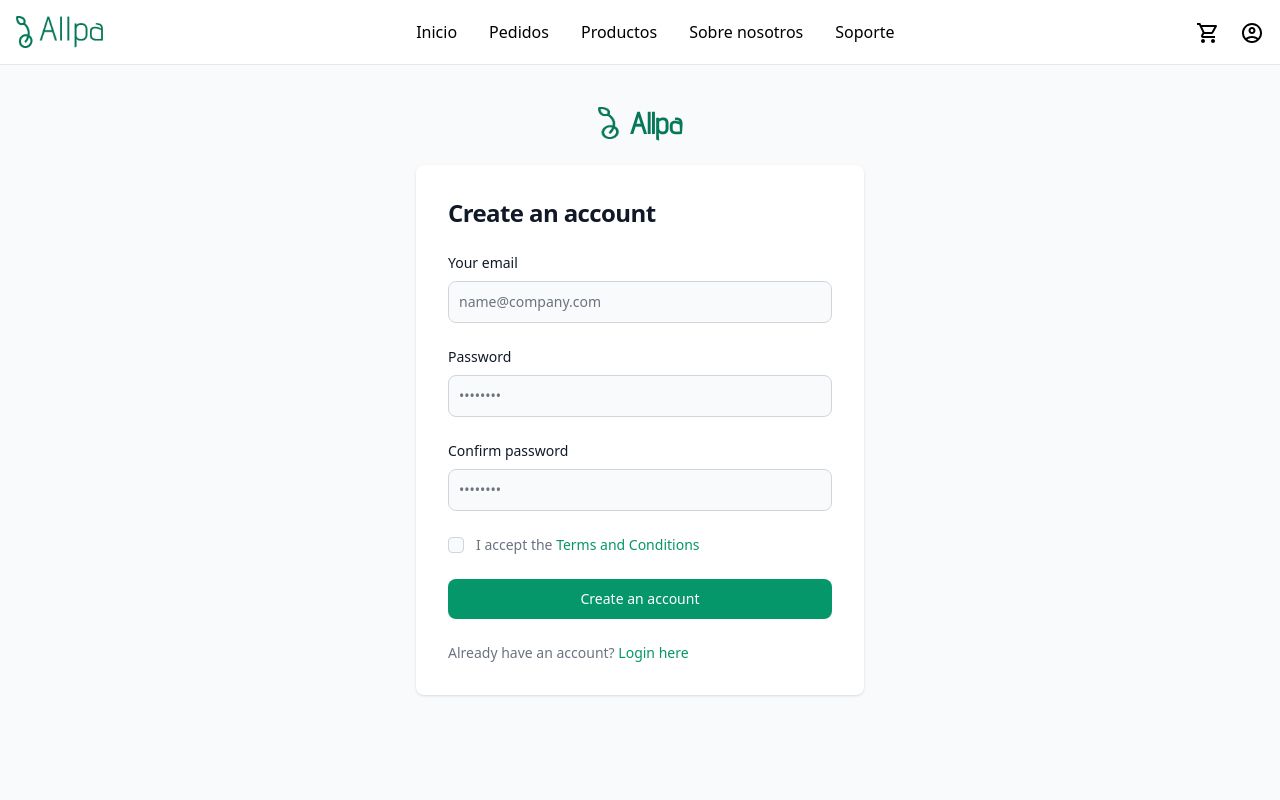
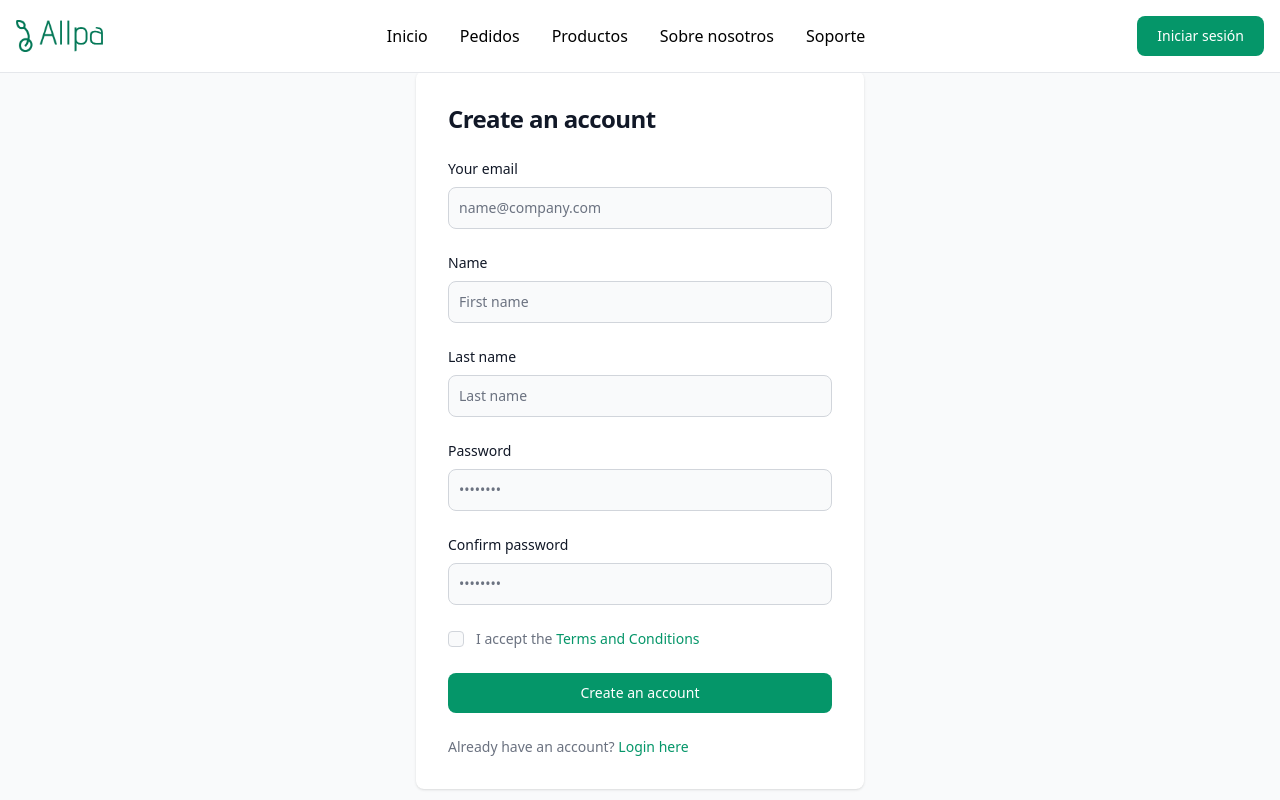
Before and after one commit to grandaz/Allpa-Ing-Soft-II, a React (Vite) app: page /register in a window 1280 px wide. Built offline with nearby package versions, Linux system fonts and the light colour scheme.

Commit message:
sprint 1

```diff
--- a/src/App.tsx
+++ b/src/App.tsx
@@ -15,7 +15,10 @@ import QuickViewPedido from './components/DetallePedido/DetallePedido'
 
 export default class App extends Component {
 
+
+
   render() {
+
     return (
       <Router>
         <LandingNavBar></LandingNavBar>
--- a/src/api/order_items.ts
+++ b/src/api/order_items.ts
@@ -3,10 +3,10 @@ import Base from './base'
 class OrderItemsAPI {
     static endpoint = '/order_items';
 
-    static async create(orderDetailObj: any) {
+    static async create(orderItemsObj: any) {
         try {
-            // Ensure that orderDetailObj matches the expected structure of your API and database
-            const response = await Base.post(this.endpoint, orderDetailObj);
+            // Ensure that orderItemsObj matches the expected structure of your API and database
+            const response = await Base.post(this.endpoint, orderItemsObj);
             console.log('POST Response:', response); // Log the response for debugging
             return response.data;
         } catch (error) {
--- a/src/components/Cards/CardPedido.tsx
+++ b/src/components/Cards/CardPedido.tsx
@@ -7,6 +7,7 @@ import {
 } from "@material-tailwind/react";
 import GreenButton from "../Inputs/GreenButton";
 import { Component } from "react"
+
 
 interface CardPedidoProps {
   profileImage: string
--- a/src/components/Cards/CardProducto.tsx
+++ b/src/components/Cards/CardProducto.tsx
@@ -14,6 +14,9 @@ interface CardProductoProps {
 }
 
 class CardProducto extends Component<CardProductoProps> {
+
+    private userItem = localStorage.getItem("user");
+    private user = this.userItem !== null ? JSON.parse(this.userItem) : null;
 
     constructor(props: CardProductoProps) {
         super(props);
@@ -51,7 +54,7 @@ class CardProducto extends Component<CardProductoProps> {
                 */}
                 </CardBody>
                 <CardFooter className="pt-0">
-                    <a href="/crearPedido"><GreenButton type="button" label="Añadir"></GreenButton></a>
+                    <a href={this.user !== null ? "/crearPedido" : "/login"}><GreenButton type="button" label="Añadir"></GreenButton></a>
                 </CardFooter>
             </Card>
         )
--- a/src/components/NavBar/LandingNavBar.tsx
+++ b/src/components/NavBar/LandingNavBar.tsx
@@ -9,11 +9,12 @@ interface LandingNavBarProps extends RouteComponentProps {}
 
 class LandingNavBar extends Component <LandingNavBarProps> {
 
+    private userItem = localStorage.getItem("user");
+    private user = this.userItem !== null ? JSON.parse(this.userItem) : null;
+
     constructor(props: LandingNavBarProps) {
         super(props);
     }
-
-    usuarioLogueado = true;
 
     render() {
         return (
@@ -25,7 +26,7 @@ class LandingNavBar extends Component <LandingNavBarProps> {
                         </a>
                         <div className="flex md:order-2">
                             {
-                                this.usuarioLogueado ? (
+                                this.user !== null ? (
                                     <div>
                                         <a href='#' className='pr-5'><ShoppingCartOutlinedIcon /></a>
                                         <a href='#'><AccountCircleOutlinedIcon /></a>
--- a/src/screens/CrearPedidoPage.tsx
+++ b/src/screens/CrearPedidoPage.tsx
@@ -173,9 +173,14 @@ class CrearPedidoPage extends Component<CrearPedidoPageProps, CrearPedidoPageSta
       .then((results) => {
         console.log('Order items created successfully:', results);
       })
+      .then(() => {
+        window.location.replace('/pedidos');
+      })
       .catch((error) => {
         console.error('Error creating order detail or items:', error);
       });
+
+
   }
 
   render() {
--- a/src/screens/LoginPage.tsx
+++ b/src/screens/LoginPage.tsx
@@ -2,18 +2,72 @@ import InputField from "../components/Inputs/InputField"
 import Logo from '../assets/icon1.png'
 import { Link } from "react-router-dom"
 import { Component } from "react"
-import ProductoAPI from './../api/products'
 import UserAPI from './../api/user'
+import User from "../classes/User"
 
-interface LoginPageProps{
+interface LoginPageProps { }
 
+interface LoginPageState {
+    users: User[];
+    email: string;
+    password: string;
 }
 
-class LoginPage extends Component<LoginPageProps>{
-
+class LoginPage extends Component<LoginPageProps, LoginPageState>{
 
     constructor(props: LoginPageProps) {
         super(props);
+        this.state = {
+            users: [],
+            email: '',
+            password: '',
+        }
+
+        this.handleInputChange = this.handleInputChange.bind(this);
+        this.handleSubmit = this.handleSubmit.bind(this);
+    }
+
+    componentDidMount() {
+        this.cargarUsuarios();
+    }
+
+    private cargarUsuarios() {
+        UserAPI.findAll()
+            .then((promise) => {
+                const data = promise.data;
+                this.setState({ users: data });
+                console.log(data);
+            })
+            .catch((error) => {
+                console.error("Error cargando usuarios:", error);
+            });
+    }
+
+    private handleInputChange(event: React.ChangeEvent<HTMLInputElement>) {
+        const { name, value } = event.target;
+        this.setState({
+            [name]: value,
+        } as unknown as Pick<LoginPageState, keyof LoginPageState>);
+    }
+
+    private handleSubmit(event: React.FormEvent<HTMLFormElement>) {
+        event.preventDefault();
+
+        const { email, password, users } = this.state;
+
+        const user = users.find((user) => user.email === email);
+
+        if (user) {
+            if (user.password === password) {
+                console.log('Authentication successful');
+                window.localStorage.setItem('user', JSON.stringify(user));
+                window.location.replace('/inicio');
+            } else {
+                console.log('Incorrect password');
+            }
+        } else {
+            console.log('User not found');
+        }
     }
 
     render() {
@@ -32,16 +86,16 @@ class LoginPage extends Component<LoginPageProps>{
                             <form className="space-y-4 md:space-y-6" action="/inicio">
                                 <div>
                                     <label htmlFor="email" className="block mb-2 text-sm font-medium text-gray-900">Your email</label>
-                                    <InputField type="email" name="email" id="email" placeholder="name@company.com"></InputField>
+                                    <InputField onChange={this.handleInputChange} type="email" name="email" id="email" placeholder="name@company.com"></InputField>
                                 </div>
                                 <div>
                                     <label htmlFor="password" className="block mb-2 text-sm font-medium text-gray-900">Password</label>
-                                    <InputField type="password" name="password" id="passdword" placeholder="••••••••"></InputField>
+                                    <InputField onChange={this.handleInputChange} type="password" name="password" id="passdword" placeholder="••••••••"></InputField>
                                 </div>
                                 <div className="flex items-center justify-between">
                                     <div className="flex items-start">
                                         <div className="flex items-center h-5">
-                                            <input id="remember" aria-describedby="remember" type="checkbox" className="w-4 h-4 border border-gray-300 rounded bg-gray-50" required></input>
+                                            <input id="remember" aria-describedby="remember" type="checkbox" className="w-4 h-4 border border-gray-300 rounded bg-gray-50"></input>
                                         </div>
                                         <div className="ml-3 text-sm">
                                             <label htmlFor="remember" className="text-gray-500">Remember me</label>
--- a/src/screens/PedidosPage.tsx
+++ b/src/screens/PedidosPage.tsx
@@ -2,6 +2,7 @@ import OrderDetails from "../classes/OrderDetails"
 import CardPedido from "../components/Cards/CardPedido"
 import { Component } from "react"
 import OrderDetailsAPI from "../api/order_details"
+import DefaultProfile from '../assets/default_profile.jpg'
 
 interface PedidosPageState {
     pedidos: OrderDetails[]
@@ -43,7 +44,7 @@ class PedidosPage extends Component<PedidosPageProps, PedidosPageState> {
                     {this.state.pedidos.map(pedido => (
                             <CardPedido
                                 key={pedido.ordetail_id}
-                                profileImage={pedido.user?.profileImage ?? 'No se encontró imagen'}
+                                profileImage={pedido.user?.profileImage ?? DefaultProfile}
                                 nombre={pedido.user?.first_name + ' ' + pedido.user?.last_name}
                                 fechaCrea={pedido.createdAt.substring(0,10)}
                                 titulo={pedido.titulo}
--- a/src/screens/SignInPage.tsx
+++ b/src/screens/SignInPage.tsx
@@ -1,19 +1,66 @@
 import Logo from '../assets/icon1.png'
 import { Component } from "react"
+import User from '../classes/User';
+import UserAPI from '../api/user';
 
-interface SignInPageProps {
+interface SignInPageProps { }
 
+interface SignInPageState {
+    first_name: string;
+    last_name: string;
+    email: string;
+    password: string;
 }
 
-class SignInPage extends Component<SignInPageProps> {
+class SignInPage extends Component<SignInPageProps, SignInPageState> {
 
     constructor(props: SignInPageProps) {
         super(props);
+        this.state = {
+            first_name: '',
+            last_name: '',
+            email: '',
+            password: '',
+        }
+
+        this.handleInputChange = this.handleInputChange.bind(this);
+        this.handleSubmit = this.handleSubmit.bind(this);
+
+    }
+
+    private handleInputChange(event: React.ChangeEvent<HTMLInputElement>) {
+        const { name, value } = event.target;
+        this.setState({
+            [name]: value,
+        } as unknown as Pick<SignInPageState, keyof SignInPageState>);
+    }
+
+    private handleSubmit(event: React.FormEvent<HTMLFormElement>) {
+        event.preventDefault();
+
+        const usuario = {
+            first_name: this.state.first_name,
+            last_name: this.state.last_name,
+            email: this.state.email,
+            password: this.state.password,
+        }
+        console.log(JSON.stringify(usuario));
+        UserAPI.create(usuario)
+            .then((data) => {
+                console.log('User created successfully:', data);
+
+                window.localStorage.setItem('user', JSON.stringify(usuario));
+
+                window.location.replace('/inicio');
+            })
+            .catch((error) => {
+                console.error('Error creating user:', error);
+            });
     }
 
     render() {
-        return(
-            <section className = "bg-gray-50" >
+        return (
+            <section className="bg-gray-50" >
                 <div className="flex flex-col items-center justify-center px-6 py-8 mx-auto md:h-screen lg:py-0">
                     <a href="#" className="flex items-center mb-6 text-2xl font-semibold text-gray-900">
                         <img className="w-6 h-8 mr-2" src={Logo} alt="logo"></img>
@@ -24,18 +71,26 @@ class SignInPage extends Component<SignInPageProps> {
                             <h1 className="text-xl font-bold leading-tight tracking-tight text-gray-900 md:text-2xl">
                                 Create an account
                             </h1>
-                            <form className="space-y-4 md:space-y-6" action="/landing">
+                            <form className="space-y-4 md:space-y-6" action="/inicio" onSubmit={this.handleSubmit}>
                                 <div>
                                     <label htmlFor="email" className="block mb-2 text-sm font-medium text-gray-900">Your email</label>
-                                    <input type="email" name="email" id="email" className="bg-gray-50 border border-gray-300 text-gray-900 sm:text-sm rounded-lg focus:border-primary-600 block w-full p-2.5" placeholder="name@company.com" required></input>
+                                    <input onChange={this.handleInputChange} type="email" name="email" id="email" className="bg-gray-50 border border-gray-300 text-gray-900 sm:text-sm rounded-lg focus:border-primary-600 block w-full p-2.5" placeholder="name@company.com" required></input>
+                                </div>
+                                <div>
+                                    <label htmlFor="first_name" className="block mb-2 text-sm font-medium text-gray-900">Name</label>
+                                    <input onChange={this.handleInputChange} type="text" name="first_name" id="first_name" className="bg-gray-50 border border-gray-300 text-gray-900 sm:text-sm rounded-lg focus:border-primary-600 block w-full p-2.5" placeholder="First name" required></input>
+                                </div>
+                                <div>
+                                    <label htmlFor="last_name" className="block mb-2 text-sm font-medium text-gray-900">Last name</label>
+                                    <input onChange={this.handleInputChange} type="text" name="last_name" id="last_name" className="bg-gray-50 border border-gray-300 text-gray-900 sm:text-sm rounded-lg focus:border-primary-600 block w-full p-2.5" placeholder="Last name" required></input>
                                 </div>
                                 <div>
                                     <label htmlFor="password" className="block mb-2 text-sm font-medium text-gray-900">Password</label>
-                                    <input type="password" name="password" id="password" placeholder="••••••••" className="bg-gray-50 border border-gray-300 text-gray-900 sm:text-sm rounded-lg focus:border-primary-600 block w-full p-2.5" required></input>
+                                    <input onChange={this.handleInputChange} type="password" name="password" id="password" placeholder="••••••••" className="bg-gray-50 border border-gray-300 text-gray-900 sm:text-sm rounded-lg focus:border-primary-600 block w-full p-2.5" required></input>
                                 </div>
                                 <div>
                                     <label htmlFor="confirm-password" className="block mb-2 text-sm font-medium text-gray-900 dark:text-white">Confirm password</label>
-                                    <input type="confirm-password" name="confirm-password" id="confirm-password" placeholder="••••••••" className="bg-gray-50 border border-gray-300 text-gray-900 sm:text-sm rounded-lg focus:border-primary-600 block w-full p-2.5" required></input>
+                                    <input onChange={this.handleInputChange} type="password" name="confirm-password" id="confirm-password" placeholder="••••••••" className="bg-gray-50 border border-gray-300 text-gray-900 sm:text-sm rounded-lg focus:border-primary-600 block w-full p-2.5" required></input>
                                 </div>
                                 <div className="flex items-start">
                                     <div className="flex items-center h-5">
```
Also changed, not shown: src/api/user.ts (+4 -4 lines), src/screens/LandingPage.tsx (+11 -7 lines), src/assets/default_profile.jpg (added).
